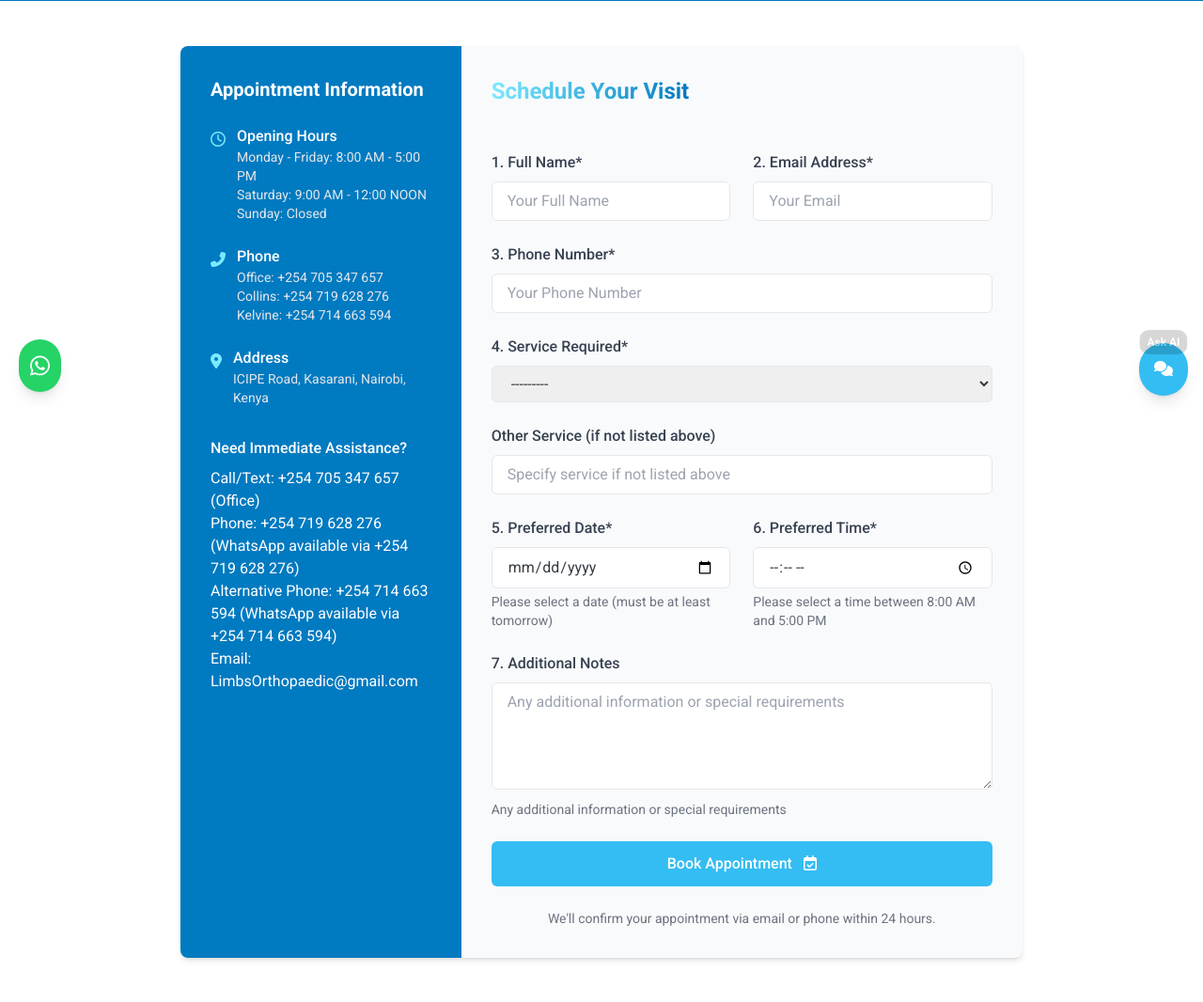
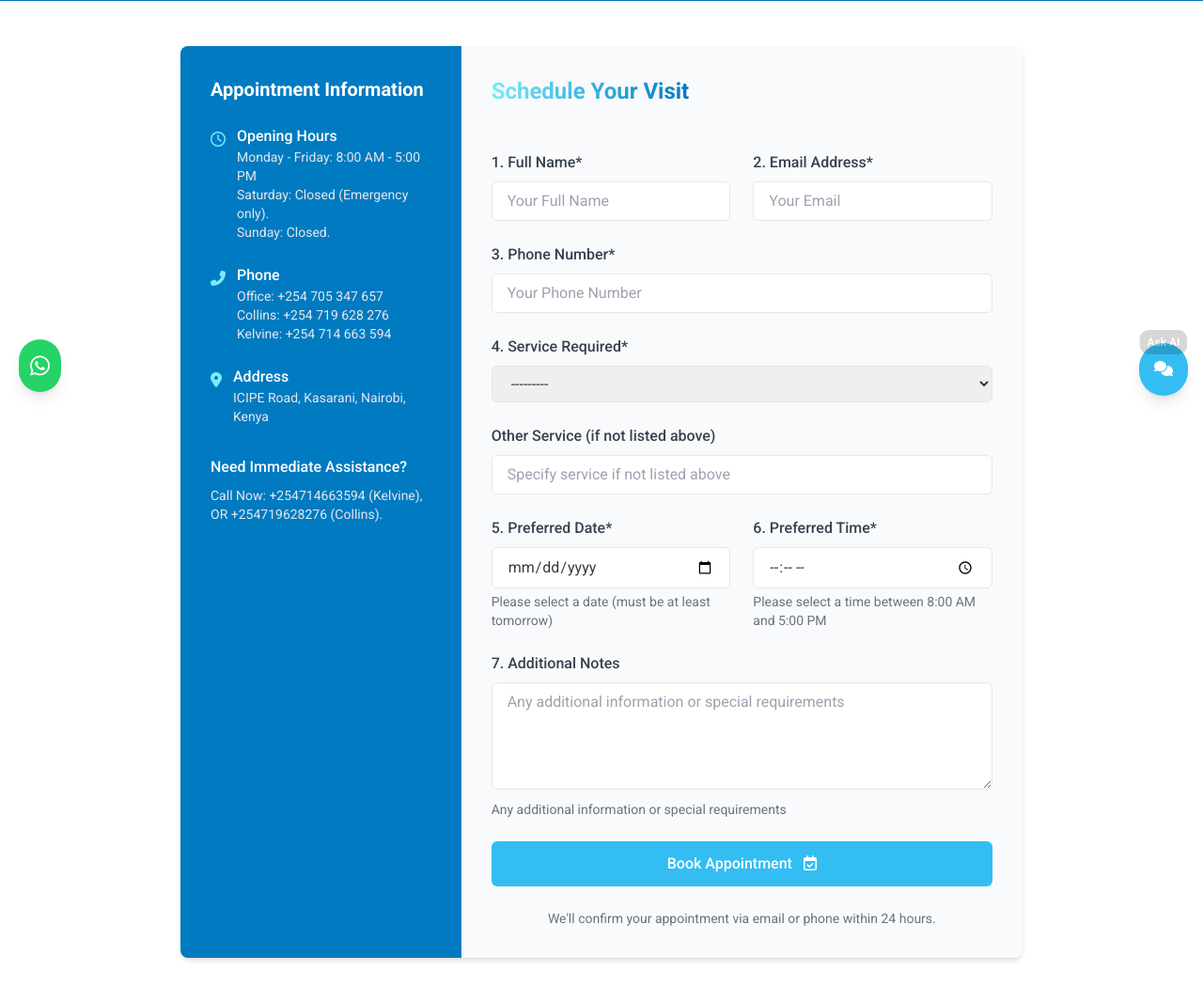
Before and after one commit to limbsorthopaedic/limbsorthopaedic, a Django app: page /appointments/ in a window 1280 px wide. Shown: the part 363-1429 px from the top of the page at 94% size. Run offline with Django 4.2, Linux system fonts and the light colour scheme; data comes from the database, SQL or seed files in the repository; data that the repository does not hold is empty; some libraries are stand-ins or nearby versions.

Commit message:
text features

```diff
--- a/templates/appointments/appointment_form.html
+++ b/templates/appointments/appointment_form.html
@@ -35,8 +35,8 @@
                                 <div>
                                     <p class="font-medium">Opening Hours</p>
                                     <p class="text-sm text-gray-200">Monday - Friday: 8:00 AM - 5:00 PM</p>
-                                    <p class="text-sm text-gray-200">Saturday: 9:00 AM - 12:00 NOON</p>
-                                    <p class="text-sm text-gray-200">Sunday: Closed</p>
+                                    <p class="text-sm text-gray-200">Saturday: Closed (Emergency only).</p>
+                                    <p class="text-sm text-gray-200">Sunday: Closed.</p>
                                 </div>
                             </div>
 
@@ -71,12 +71,7 @@
 
                         <div class="mt-8">
                             <p class="font-medium mb-2">Need Immediate Assistance?</p>
-                            <ul>
-                                <li>Call/Text: +254 705 347 657 (Office)</li>
-                                <li>Phone: +254 719 628 276 (WhatsApp available via <a href="https://wa.me/254719628276?text=Hello%20Collins%20at%20*Limbs%20Orthopaedic*%20%F0%9F%91%8B" target="_blank">+254 719 628 276</a>)</li>
-                                <li>Alternative Phone: +254 714 663 594 (WhatsApp available via <a href="https://wa.me/254714663594?text=Hello%20Kelvine%20at%20*Limbs%20Orthopaedic*%20%F0%9F%91%8B" target="_blank">+254 714 663 594</a>)</li>
-                                <li>Email: LimbsOrthopaedic@gmail.com</li>
-                            </ul>
+                            <p class="text-sm text-gray-200">Call Now: <a href="tel:+254714663594" class="text-gray-200 hover:text-white">+254714663594</a> (Kelvine), OR <a href="tel:+254714663594" class="text-gray-200 hover:text-white">+254719628276</a> (Collins).</p>
                         </div>
                     </div>
 
```
